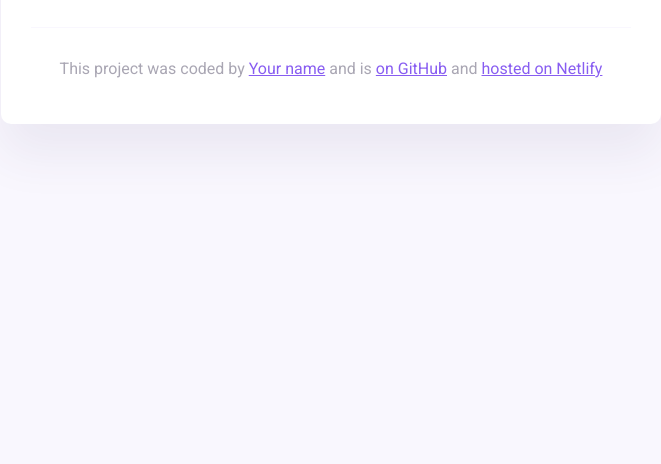
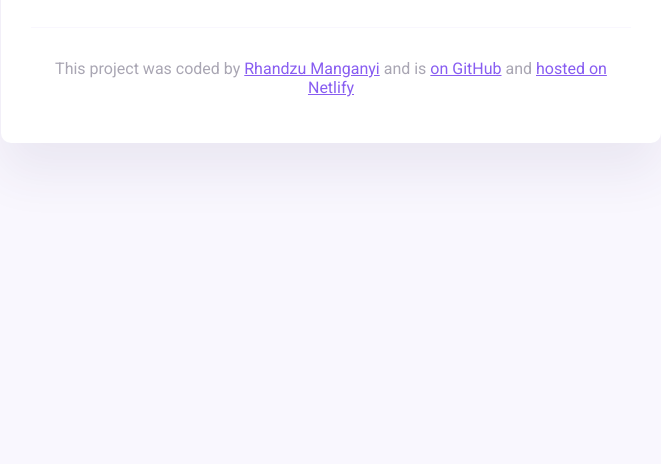
Before and after one commit to Rhandzu31/my-weather-application-project, a website built with Parcel: page index.html in a window 1280 px wide. Shown: the part 336-800 px from the top of the page, without its empty margins (309-970 px from the left). Built offline with nearby package versions, Linux system fonts and the light colour scheme.

Commit message:
Update index.html

```diff
--- a/index.html
+++ b/index.html
@@ -47,7 +47,7 @@
       <footer>
         <p>
           This project was coded by
-          <a href="#" target="_blank">Your name</a> and is
+          <a href="https://github.com/Rhandzu31" target="_blank">Rhandzu Manganyi</a> and is
           <a href="#" target="_blank"> on GitHub</a> and
           <a href="#" target="_blank">hosted on Netlify</a>
         </p>
```
